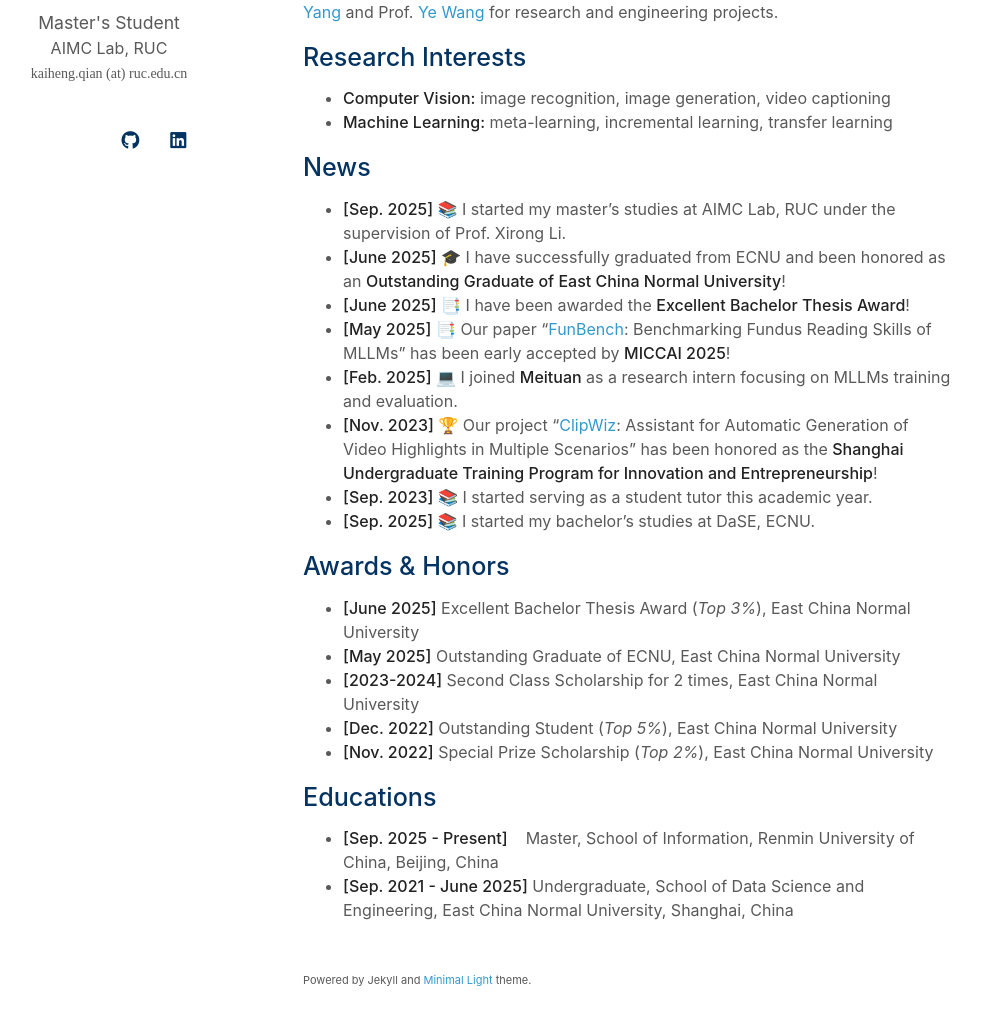
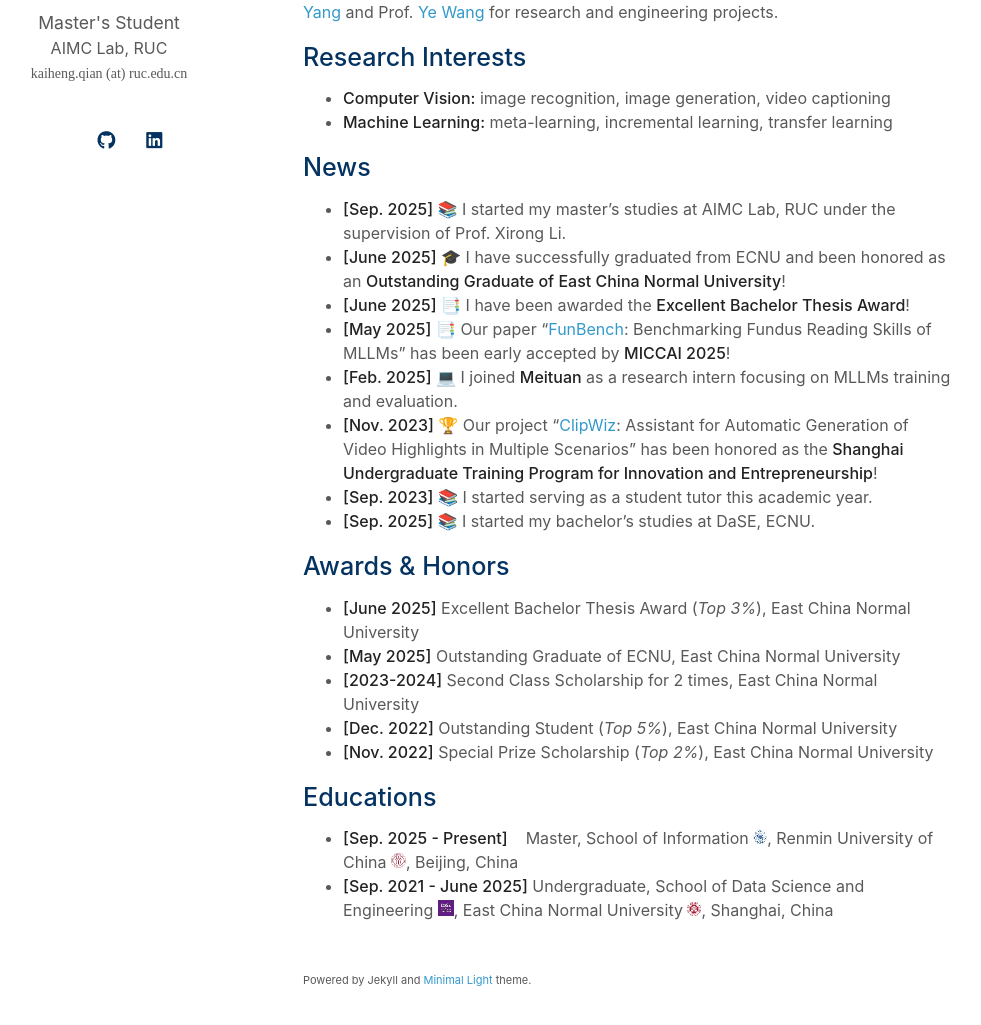
Before and after one commit to KaihengQian/KaihengQian.github.io, a Jekyll site: the page built from index.md, in a window 1280 px wide and 1347 px high. Shown: the part 287-1312 px from the top of the window, without its empty margins (167-1148 px from the left). Built offline with Jekyll 4.4.1, drawn with Linux system fonts in a browser that asks for light colours; a style sheet for code colours, icons or effects is not loaded; our own code applies the rules of GitHub Pages for plain Markdown files; part of the change alters nothing that is shown.

Commit message:
Update index.md

```diff
--- a/_config.yml
+++ b/_config.yml
@@ -13,7 +13,7 @@ canonical: https://kaihengqian.github.io/
 # Links
 # If you don't need one of them, you may delete the corresponding line.
 google_scholar: https://scholar.google.com/citations?user=vhkvWUAAAAAJ&hl=en
-cv_link: assets/files/curriculum_vitae.pdf
+cv_link: #
 github_link: https://github.com/KaihengQian
 linkedin: https://www.linkedin.com/in/kaiheng-qian-65950b272/
 twitter: #
--- a/index.md
+++ b/index.md
@@ -28,8 +28,8 @@ I am currently a Master's student (from fall, 2025) at the [School of Informatio
 <!--
 ## Internships
 
-- **[Feb. 2025 - June 2025]** Research Intern, [M17, Meituan](https://tech.meituan.com/), Shanghai, China
-- **[Oct. 2024 - Feb. 2025]** Research Assistant, [AIMC Lab, RUC](https://ruc-aimc-lab.github.io/aboutme/), Beijing, China
+- **[Feb. 2025 - June 2025]** Research Intern, [M17, Meituan](https://tech.meituan.com/) ![Meituan](assets/img/Meituan_logo.png), Shanghai, China
+- **[Oct. 2024 - Jan. 2025]** Research Assistant, [AIMC Lab, RUC](https://ruc-aimc-lab.github.io/aboutme/), Beijing, China
 -->
 ## Awards & Honors
 
@@ -41,8 +41,8 @@ I am currently a Master's student (from fall, 2025) at the [School of Informatio
 
 ## Educations
 
-- **[Sep. 2025 - Present]**   &nbsp;&nbsp;&nbsp;Master, School of Information, Renmin University of China, Beijing, China
-- **[Sep. 2021 - June 2025]** Undergraduate, School of Data Science and Engineering, East China Normal University, Shanghai, China
+- **[Sep. 2025 - Present]**   &nbsp;&nbsp;&nbsp;Master, School of Information ![Info](assets/img/Info_logo.jpeg), Renmin University of China ![RUC](assets/img/RUC_logo.png), Beijing, China
+- **[Sep. 2021 - June 2025]** Undergraduate, School of Data Science and Engineering ![DaSE](assets/img/DaSE_logo.png), East China Normal University ![ECNU](assets/img/ECNU_logo.png), Shanghai, China
 
 <!--
 {% include_relative _includes/services.md %}
```
Also changed, not shown: assets/img/DaSE_logo.png (added), assets/img/ECNU_logo.png (added), assets/img/Info_logo.jpeg (added), assets/img/Meituan_logo.png (added), assets/img/RUC_logo.png (added).
